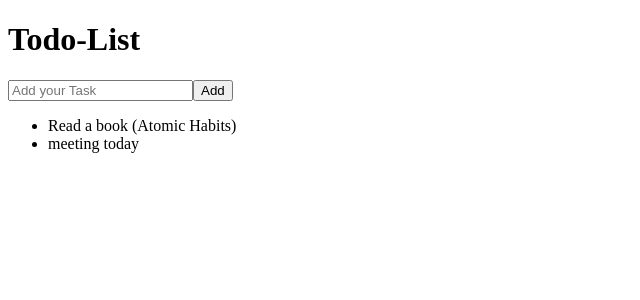
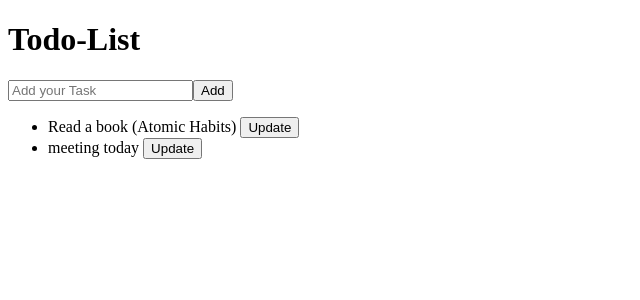
Before and after one commit to Ilyass-FIRAR/fullstack-lab, a React (Vite) app in the folder fullstack-lab/: page / in a window 1280 px wide. Shown: the top 300 px of the page, without its empty margins (0-640 px from the left). Built offline with nearby package versions, Linux system fonts and the light colour scheme.

Commit message:
add task editing functionality

```diff
--- a/fullstack-lab/src/assets/TodoList.jsx
+++ b/fullstack-lab/src/assets/TodoList.jsx
@@ -7,6 +7,8 @@ export default function TodoList() {
   ]);
 
   const [inputValue, setInputValue] = useState("");
+  const [editingTaskId, setEditingTaskId] = useState(null);
+  const [editingValue, setEditingValue] = useState("");
 
   const handleAddTask = (e) => {
     e.preventDefault();
@@ -21,6 +23,28 @@ export default function TodoList() {
     setTasks([...tasks, newTask]);
     setInputValue("");
   };
+
+  const handleStartEdit = (task) => {
+    setEditingTaskId(task.id);
+    setEditingValue(task.title);
+  };
+
+  const handleCancelEdit = () => {
+    setEditingTaskId(null);
+    setEditingValue("");
+  };
+
+  const handleUpdateTask = (id) => {
+    if (editingValue.trim() === "") return;
+
+    setTasks(
+      tasks.map((task) =>
+        task.id === id ? { ...task, title: editingValue.trim() } : task
+      )
+    );
+    handleCancelEdit();
+  };
+
   return (
 
     <div>
@@ -38,7 +62,30 @@ export default function TodoList() {
       </form>
       <ul>
         {tasks.map((task) => (
-          <li key={task.id}>{task.title}</li>
+          <li key={task.id}>
+            {editingTaskId === task.id ? (
+              <>
+                <input
+                  type="text"
+                  value={editingValue}
+                  onChange={(e) => setEditingValue(e.target.value)}
+                />
+                <button type="button" onClick={() => handleUpdateTask(task.id)}>
+                  Save
+                </button>
+                <button type="button" onClick={handleCancelEdit}>
+                  Cancel
+                </button>
+              </>
+            ) : (
+              <>
+                {task.title}{" "}
+                <button type="button" onClick={() => handleStartEdit(task)}>
+                  Update
+                </button>
+              </>
+            )}
+          </li>
         ))}
       </ul>
     </div>
```
